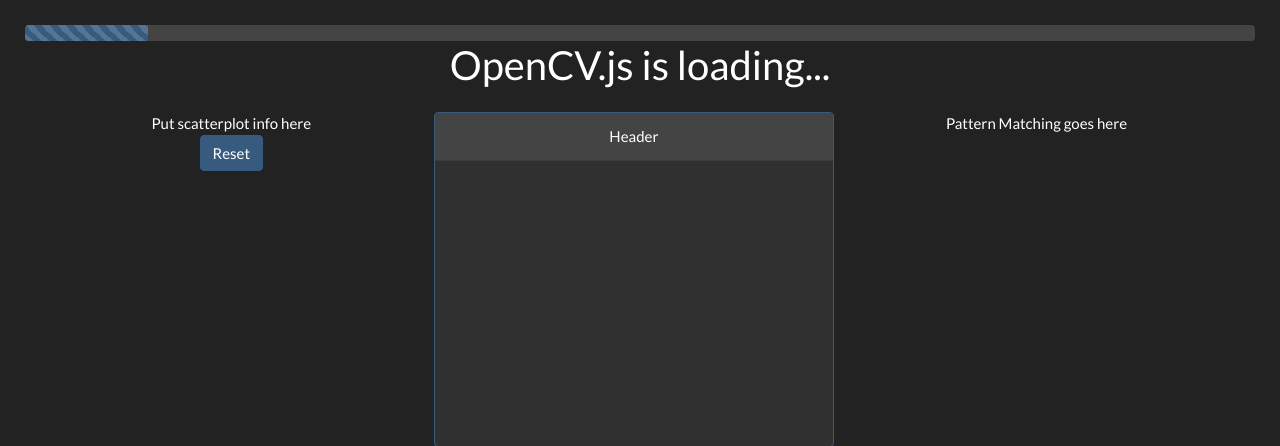
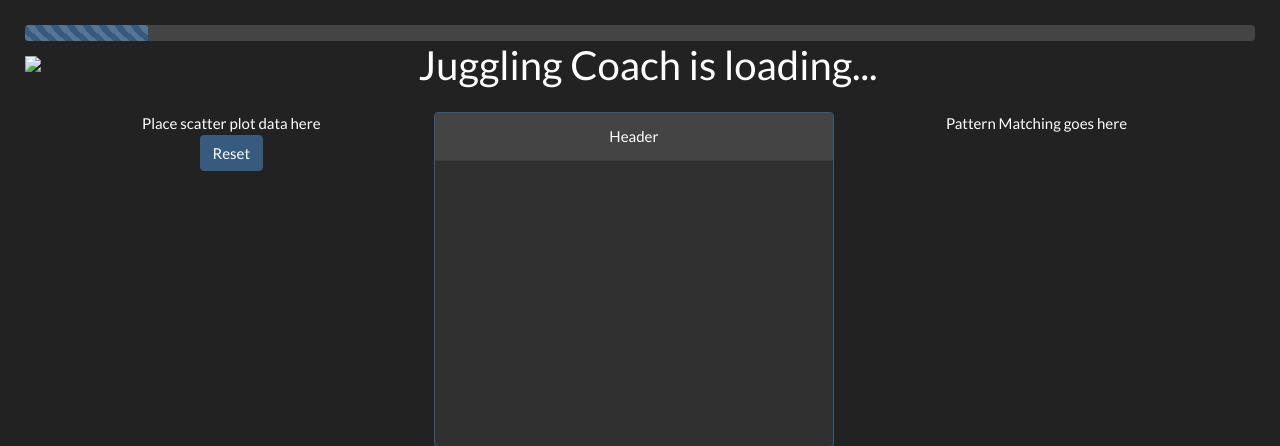
Before and after one commit to ChristopherCarson/Juggling-Coach, a PHP site: page / in a window 1280 px wide. Shown: the top 446 px of the page. Run offline with PHP 8.4, Linux system fonts and the light colour scheme; some libraries are stand-ins or nearby versions.

Commit message:
Added Placeholder for logo
Also made the dropdown menu interactable but none of the links currently work.

```diff
--- a/index.html
+++ b/index.html
@@ -12,13 +12,16 @@
 	<div class="progress">
 		<div class="progress-bar progress-bar-striped" role="progressbar" style="width: 10%" aria-valuenow="10" aria-valuemin="0" aria-valuemax="100"></div>
 	</div>
-	<h2 id="status">OpenCV.js is loading...</h2>
+	<h2 id="status">Juggling Coach is loading...</h2>
+	<div id="logo">
+		<a href="https://placeholder.com"><img src="https://via.placeholder.com/100"></a>
+	</div>
 </div>
 
 <div id="centralArea">
     <div class="centralItem" id="scatterPlotArea">
 		<div id="scatterPlotContent">
-			<div id="scatterPlot"> Put scatterplot info here</div>
+			<div id="scatterPlot">Place scatter plot data here</div>
 			<button id="resetButton" type="button" class="btn btn-primary">Reset</button>
 		</div>
 	</div>
@@ -75,5 +78,9 @@
 </div>
 <script src="utils.js" type="text/javascript"></script>
 <script src="app.js" type="text/javascript"></script>
+<script src="https://code.jquery.com/jquery-3.2.1.slim.min.js" integrity="sha384-KJ3o2DKtIkvYIK3UENzmM7KCkRr/rE9/Qpg6aAZGJwFDMVNA/GpGFF93hXpG5KkN" crossorigin="anonymous"></script>
+<script src="https://cdnjs.cloudflare.com/ajax/libs/popper.js/1.11.0/umd/popper.min.js" integrity="sha384-b/U6ypiBEHpOf/4+1nzFpr53nxSS+GLCkfwBdFNTxtclqqenISfwAzpKaMNFNmj4" crossorigin="anonymous"></script>
+<script src="https://maxcdn.bootstrapcdn.com/bootstrap/4.0.0-beta/js/bootstrap.min.js" integrity="sha384-h0AbiXch4ZDo7tp9hKZ4TsHbi047NrKGLO3SEJAg45jXxnGIfYzk4Si90RDIqNm1" crossorigin="anonymous"></script>
+
 </body>
 </html>
--- a/style.css
+++ b/style.css
@@ -2,10 +2,17 @@
 	padding-top: 25px;
 	padding-left: 25px;
 	padding-right: 25px;
+	text-align: center;
 }
 
 #status {
 	text-align: center;
+	display: inline-block;
+}
+
+#logo {
+	float: left;
+	padding-top: 10px;
 }
 
 #dropdownMenu {
```
